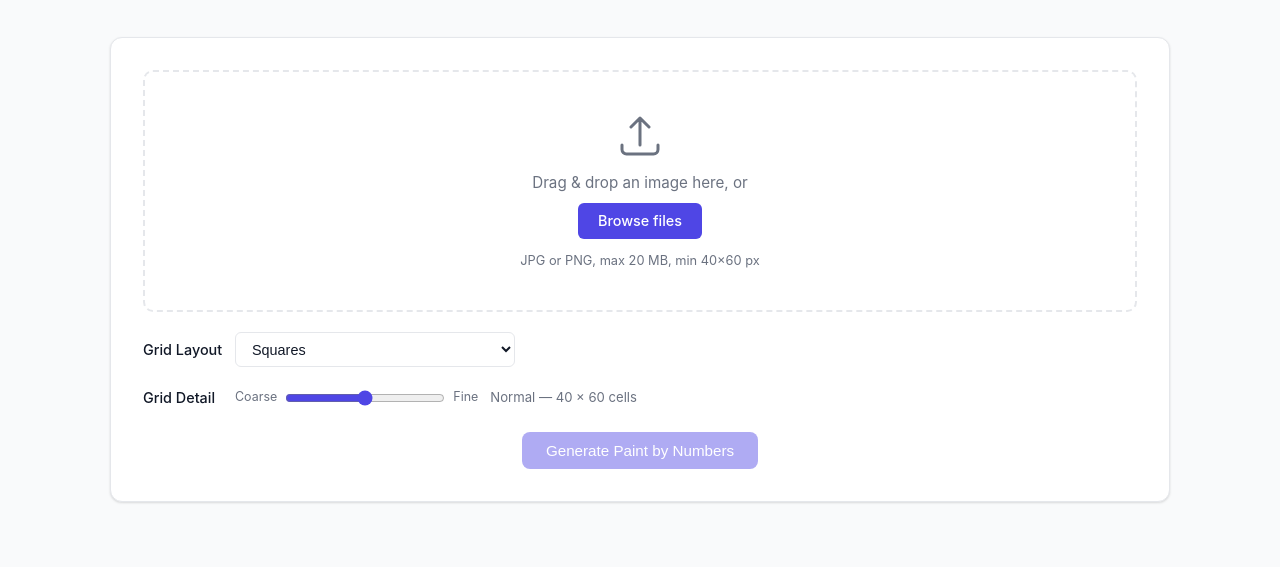
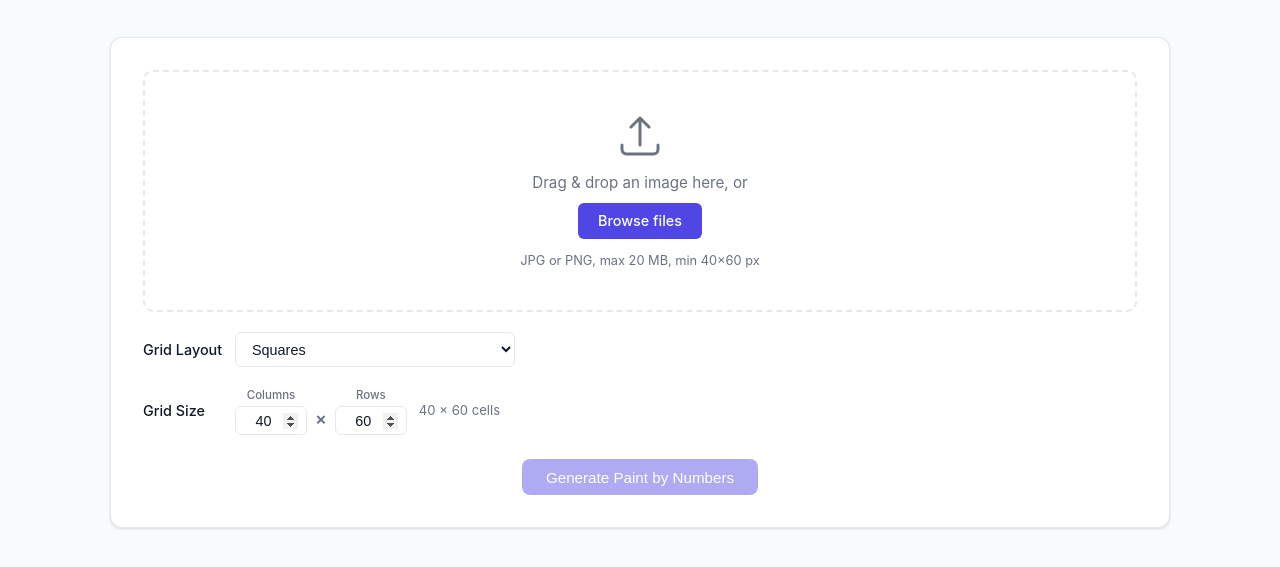
Before and after one commit to pluser420/art-by-number-gen, a plain HTML site: page index.html in a window 1280 px wide. Shown: the part 113-680 px from the top of the page. Drawn offline with Linux system fonts and the light colour scheme.

Commit message:
Replace grid detail slider with direct cols/rows number inputs

```diff
--- a/asset/app.js
+++ b/asset/app.js
@@ -101,17 +101,15 @@ const MIN_IMG_WIDTH  = 40;
 const MIN_IMG_HEIGHT = 60;
 const LEGEND_COLS    = 5;
 
-// Grid detail scale factors (slider value 1–5)
-// Each layout's base cols/rows are multiplied by this scale
-const DETAIL_SCALES = [0.4, 0.65, 1.0, 1.5, 2.0];
-const DETAIL_LABELS = ['Very Coarse', 'Coarse', 'Normal', 'Fine', 'Very Fine'];
+// Grid detail scale factors removed — grid is now controlled by direct cols/rows inputs
 
 // ─── State ────────────────────────────────────────────────────────────────────
 let currentFile      = null;
 let currentImg       = null;
 let currentBaseName  = 'image';
 let selectedLayout   = 'squares';
-let selectedDetail   = 3; // slider value 1–5, index = value-1
+let customCols       = 40;
+let customRows       = 60;
 
 // ─── DOM refs ─────────────────────────────────────────────────────────────────
 const fileInput       = document.getElementById('fileInput');
@@ -124,7 +122,8 @@ const errorBanner     = document.getElementById('errorBanner');
 const errorText       = document.getElementById('errorText');
 const dismissError    = document.getElementById('dismissError');
 const layoutSelect    = document.getElementById('layoutSelect');
-const pixelSlider     = document.getElementById('pixelSlider');
+const colsInput       = document.getElementById('colsInput');
+const rowsInput       = document.getElementById('rowsInput');
 const pixelInfo       = document.getElementById('pixelInfo');
 const generateBtn     = document.getElementById('generateBtn');
 const loadingOverlay  = document.getElementById('loadingOverlay');
@@ -148,23 +147,39 @@ Object.entries(GRID_LAYOUTS).forEach(([key, layout]) => {
 
 layoutSelect.addEventListener('change', () => {
   selectedLayout = layoutSelect.value;
+  // Reset cols/rows to the base defaults for the chosen layout
+  const base = GRID_LAYOUTS[selectedLayout];
+  colsInput.value = base.cols;
+  rowsInput.value = base.rows;
+  customCols = base.cols;
+  customRows = base.rows;
   updatePixelInfo();
 });
 
-// ─── Pixel detail slider ──────────────────────────────────────────────────────
+// ─── Grid size number inputs ──────────────────────────────────────────────────
+
+function clampGridValue(val, min, max) {
+  return Math.min(max, Math.max(min, Math.round(val)));
+}
 
 function updatePixelInfo() {
-  const scale  = DETAIL_SCALES[selectedDetail - 1];
-  const base   = GRID_LAYOUTS[selectedLayout];
-  const cols   = Math.max(4, Math.round(base.cols * scale));
-  const rows   = Math.max(4, Math.round(base.rows * scale));
-  pixelInfo.textContent = `${DETAIL_LABELS[selectedDetail - 1]} — ${cols} × ${rows} cells`;
+  pixelInfo.textContent = `${customCols} × ${customRows} cells`;
 }
 
-pixelSlider.addEventListener('input', () => {
-  selectedDetail = parseInt(pixelSlider.value, 10);
+function onGridInputChange(input, isCol) {
+  const raw = parseInt(input.value, 10);
+  if (isNaN(raw)) return;
+  const clamped = clampGridValue(raw, 4, 200);
+  input.value = clamped;
+  if (isCol) customCols = clamped;
+  else customRows = clamped;
   updatePixelInfo();
-});
+}
+
+colsInput.addEventListener('input',  () => onGridInputChange(colsInput, true));
+colsInput.addEventListener('change', () => onGridInputChange(colsInput, true));
+rowsInput.addEventListener('input',  () => onGridInputChange(rowsInput, false));
+rowsInput.addEventListener('change', () => onGridInputChange(rowsInput, false));
 
 updatePixelInfo();
 
@@ -268,13 +283,15 @@ async function runPipeline() {
 
   try {
     const baseLayout = GRID_LAYOUTS[selectedLayout];
-    const scale = DETAIL_SCALES[selectedDetail - 1];
 
-    // Build a scaled layout — cols/rows adjusted, cell sizes adjusted inversely
-    const cols  = Math.max(4, Math.round(baseLayout.cols * scale));
-    const rows  = Math.max(4, Math.round(baseLayout.rows * scale));
-    const cellW = Math.round(baseLayout.cellW / scale);
-    const cellH = Math.round(baseLayout.cellH / scale);
+    // Use the user-specified cols/rows; derive cell size to match
+    const cols  = customCols;
+    const rows  = customRows;
+    // Keep cell aspect ratio from the base layout, scaled to fit the new grid
+    const scaleW = baseLayout.cols / cols;
+    const scaleH = baseLayout.rows / rows;
+    const cellW  = Math.max(4, Math.round(baseLayout.cellW * scaleW));
+    const cellH  = Math.max(4, Math.round(baseLayout.cellH * scaleH));
     const layout = { ...baseLayout, cols, rows, cellW, cellH };
 
     setLoading(true, 'Mapping to palette…');
@@ -476,8 +493,7 @@ function buildMosaicSVG(cellIndices, layout) {
 
 function computeGridWidth(layout) {
   const { cols, cellW } = layout;
-  if (layout === GRID_LAYOUTS.hexagons) {
-    // flat-top: cols * 0.75 steps + the remaining 0.25 for the last col
+  if (layout.label === 'Hexagons') {
     return Math.round(cols * cellW * 0.75 + cellW * 0.25);
   }
   return cols * cellW;
@@ -485,8 +501,7 @@ function computeGridWidth(layout) {
 
 function computeGridHeight(layout) {
   const { rows, cellH } = layout;
-  if (layout === GRID_LAYOUTS.hexagons) {
-    // flat-top: rows * 0.75 vertical steps + 0.25 for the last row + 0.375 for odd-col offset
+  if (layout.label === 'Hexagons') {
     return Math.round(rows * cellH * 0.75 + cellH * 0.625);
   }
   return rows * cellH;
--- a/asset/style.css
+++ b/asset/style.css
@@ -225,28 +225,59 @@ header h1 {
   outline-offset: 1px;
 }
 
-/* Pixel detail slider */
-.pixel-row {
+/* Grid size number inputs */
+.grid-size-row {
   flex-wrap: wrap;
   gap: 0.5rem 0.75rem;
+  align-items: center;
 }
 
-.slider-wrap {
+.grid-size-inputs {
   display: flex;
   align-items: center;
   gap: 0.5rem;
 }
 
-.slider-hint {
-  font-size: 0.78rem;
-  color: var(--text-muted);
-  white-space: nowrap;
+.grid-size-field {
+  display: flex;
+  flex-direction: column;
+  gap: 2px;
 }
 
-input[type="range"]#pixelSlider {
-  width: 160px;
-  accent-color: var(--primary);
-  cursor: pointer;
+.grid-size-label {
+  font-size: 0.72rem;
+  color: var(--text-muted);
+  font-weight: 500;
+  text-align: center;
+}
+
+.grid-size-input {
+  width: 72px;
+  padding: 0.35rem 0.5rem;
+  border: 1px solid var(--border);
+  border-radius: 6px;
+  font-size: 0.9rem;
+  color: var(--text);
+  background: var(--surface);
+  text-align: center;
+  -moz-appearance: textfield;
+}
+
+.grid-size-input::-webkit-inner-spin-button,
+.grid-size-input::-webkit-outer-spin-button {
+  opacity: 1;
+}
+
+.grid-size-input:focus {
+  outline: 2px solid var(--primary);
+  outline-offset: 1px;
+}
+
+.grid-size-sep {
+  font-size: 1.1rem;
+  color: var(--text-muted);
+  font-weight: 600;
+  padding-top: 16px;
 }
 
 .pixel-info {
--- a/index.html
+++ b/index.html
@@ -50,13 +50,19 @@
         </select>
       </div>
 
-      <!-- Pixel density control -->
-      <div class="layout-row pixel-row">
-        <label class="layout-label" for="pixelSlider">Grid Detail</label>
-        <div class="slider-wrap">
-          <span class="slider-hint">Coarse</span>
-          <input type="range" id="pixelSlider" min="1" max="5" step="1" value="3" />
-          <span class="slider-hint">Fine</span>
+      <!-- Grid size controls -->
+      <div class="layout-row grid-size-row">
+        <label class="layout-label">Grid Size</label>
+        <div class="grid-size-inputs">
+          <div class="grid-size-field">
+            <label class="grid-size-label" for="colsInput">Columns</label>
+            <input type="number" id="colsInput" class="grid-size-input" min="4" max="200" value="40" />
+          </div>
+          <span class="grid-size-sep">×</span>
+          <div class="grid-size-field">
+            <label class="grid-size-label" for="rowsInput">Rows</label>
+            <input type="number" id="rowsInput" class="grid-size-input" min="4" max="200" value="60" />
+          </div>
         </div>
         <span class="pixel-info" id="pixelInfo"></span>
       </div>
```
